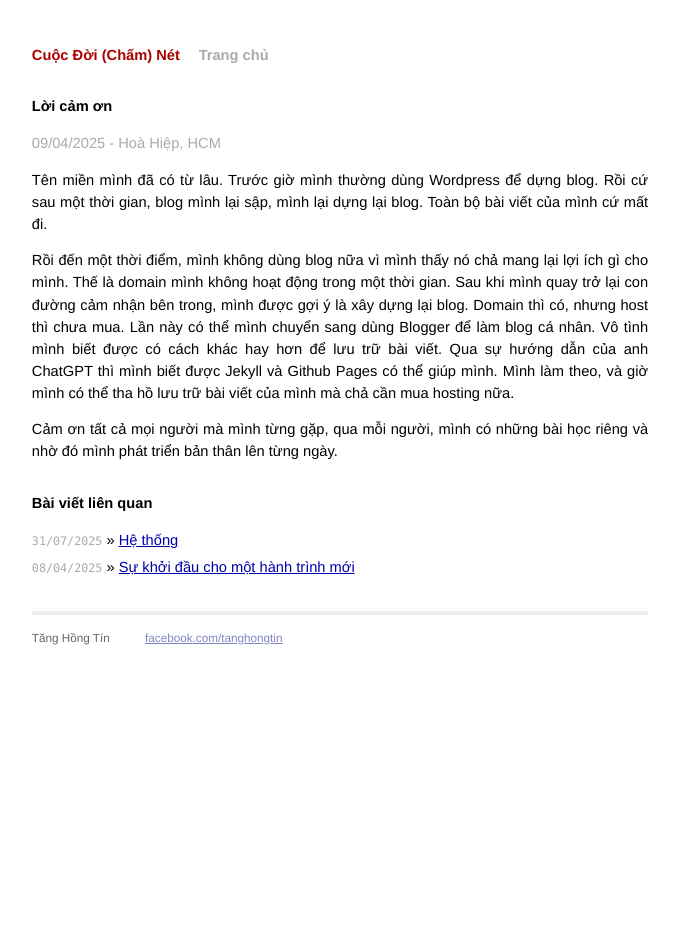
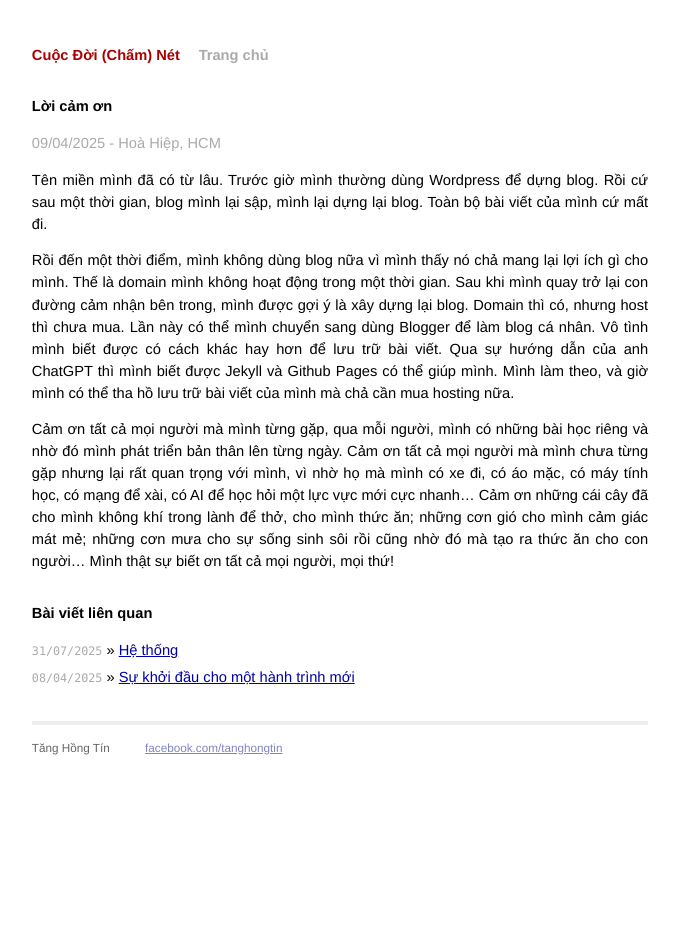
Before and after one commit to tanghongtin/cuocdoi, a Jekyll site: the page built from _posts/2025-04-09-loi-cam-on.md, in a window 1280 px wide. Shown: the whole page, without its empty margins (300-979 px from the left). Built offline with Jekyll 4.4.1, drawn with Linux system fonts in a browser that asks for light colours.

Commit message:
Update 2025-04-09-loi-cam-on.md

```diff
--- a/_posts/2025-04-09-loi-cam-on.md
+++ b/_posts/2025-04-09-loi-cam-on.md
@@ -11,4 +11,6 @@ Tên miền mình đã có từ lâu. Trước giờ mình thường dùng Wordp
 
 Rồi đến một thời điểm, mình không dùng blog nữa vì mình thấy nó chả mang lại lợi ích gì cho mình. Thế là domain mình không hoạt động trong một thời gian. Sau khi mình quay trở lại con đường cảm nhận bên trong, mình được gợi ý là xây dựng lại blog. Domain thì có, nhưng host thì chưa mua. Lần này có thể mình chuyển sang dùng Blogger để làm blog cá nhân. Vô tình mình biết được có cách khác hay hơn để lưu trữ bài viết. Qua sự hướng dẫn của anh ChatGPT thì mình biết được Jekyll và Github Pages có thể giúp mình. Mình làm theo, và giờ mình có thể tha hồ lưu trữ bài viết của mình mà chả cần mua hosting nữa.
 
-Cảm ơn tất cả mọi người mà mình từng gặp, qua mỗi người, mình có những bài học riêng và nhờ đó mình phát triển bản thân lên từng ngày.
+Cảm ơn tất cả mọi người mà mình từng gặp, qua mỗi người, mình có những bài học riêng và nhờ đó mình phát triển bản thân lên từng ngày. Cảm ơn tất cả mọi người mà mình chưa từng gặp nhưng lại rất quan trọng với mình, vì nhờ họ mà mình có xe đi, có áo mặc, có máy tính học, có mạng để xài, có AI để học hỏi một lực vực mới cực nhanh...
+Cảm ơn những cái cây đã cho mình không khí trong lành để thở, cho mình thức ăn; những cơn gió cho mình cảm giác mát mẻ; những cơn mưa cho sự sống sinh sôi rồi cũng nhờ đó mà tạo ra thức ăn cho con người...
+Mình thật sự biết ơn tất cả mọi người, mọi thứ!
```
